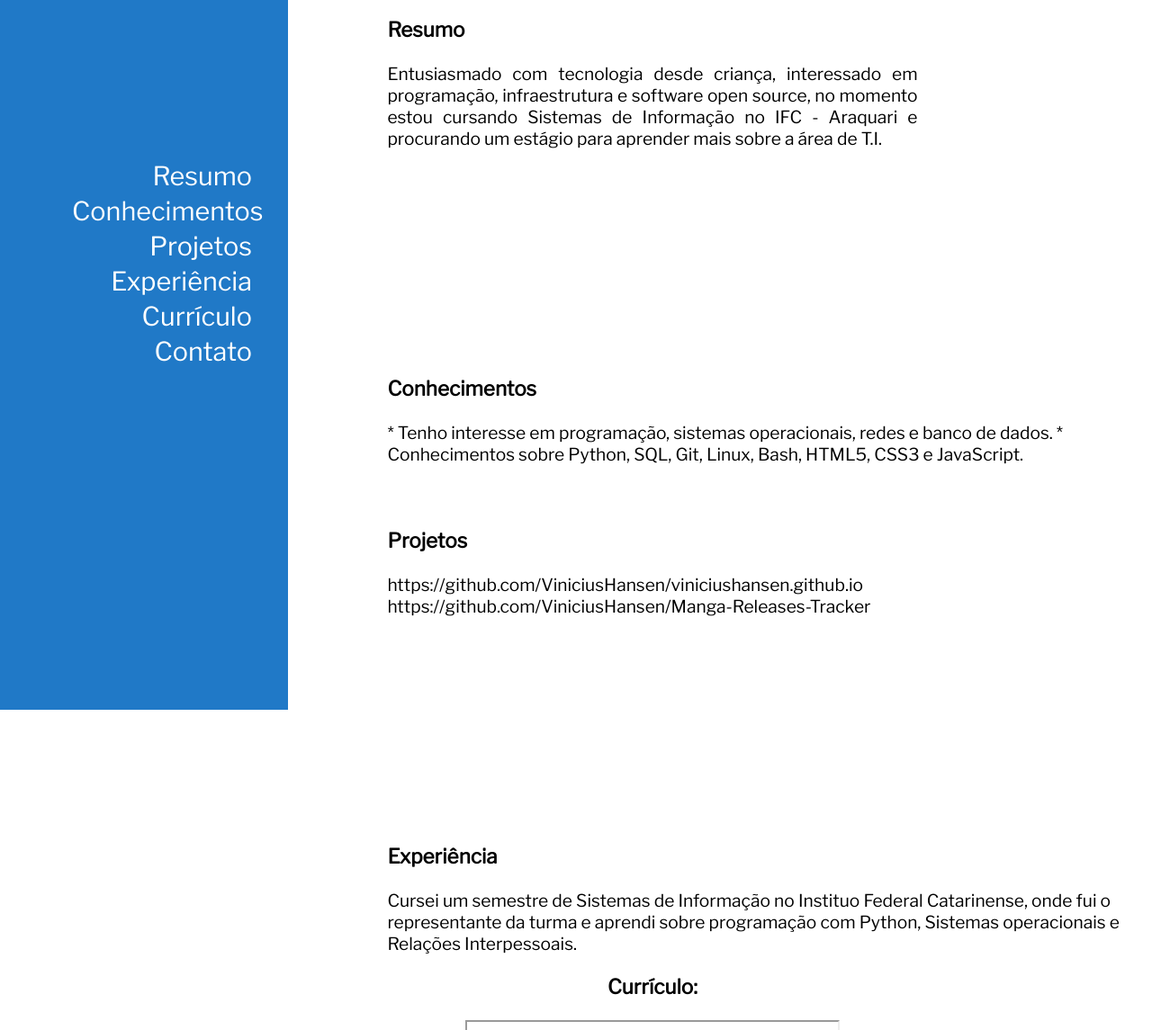
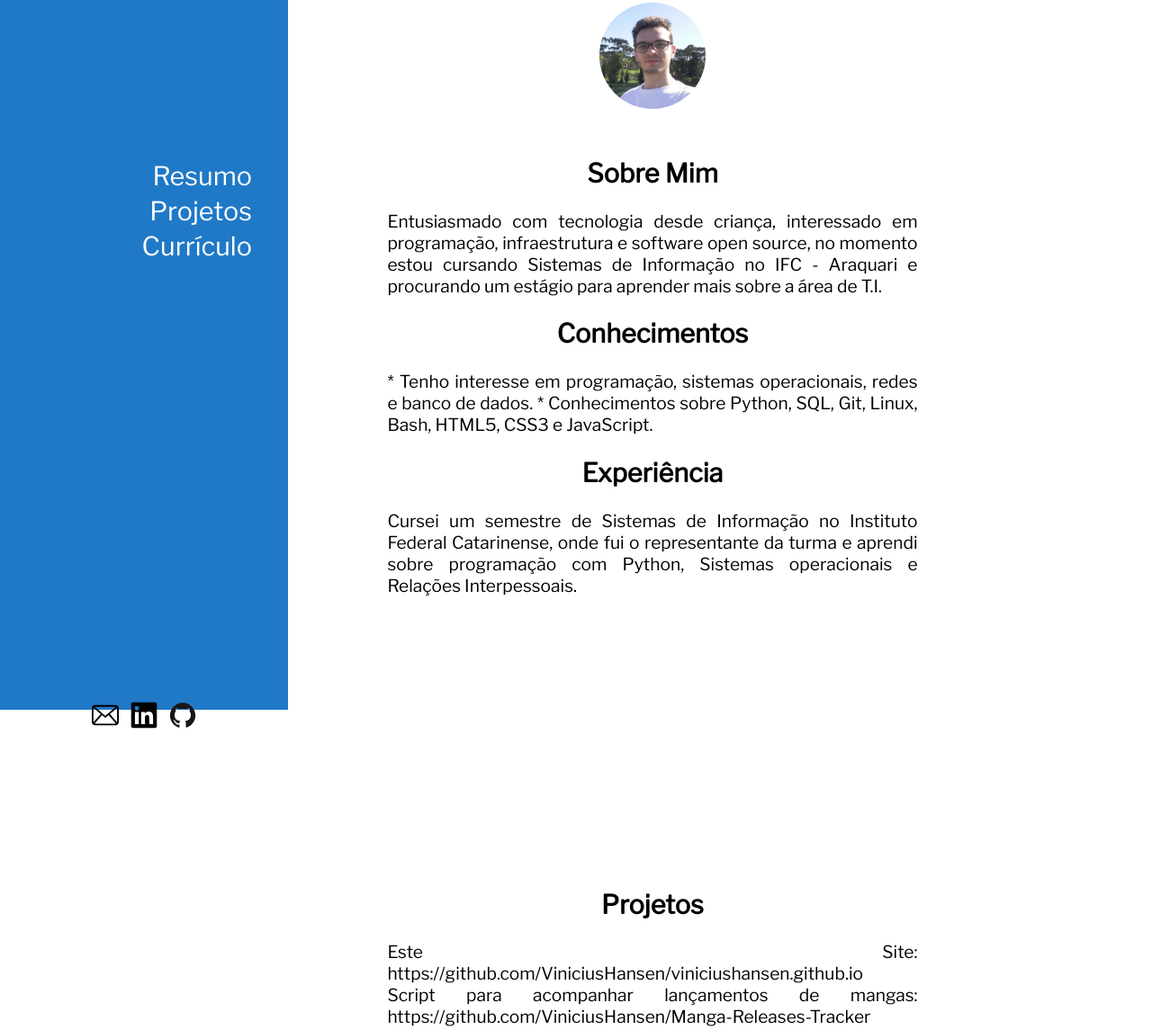
Before and after one commit to ViniciusHansen/old-website, a plain HTML site: page index.html in a window 1280 px wide. Shown: the part 59-1204 px from the top of the page at 90% size. Drawn offline with Linux system fonts and the light colour scheme.

Commit message:
add icons

```diff
--- a/index.html
+++ b/index.html
@@ -15,54 +15,56 @@
             <nav>
                 <ul>
                     <li><a href="#resumo">Resumo</a></li>
-                    <li><a href="#conhecimentos">Conhecimentos</a></li>
                     <li><a href="#projetos">Projetos</a></li>
-                    <li><a href="#experiencia">Experiência</a></li>
                     <li><a href="#curriculo">Currículo</a></li>
-                    <li><a href="#contato">Contato</a></li>
                 </ul>
             </nav>
+        </div>
+
+        <br><br><br><br><br><br><br><br><br><br><br><br><br><br><br><br><br><br><br><br><br><br><br><br>
+        <div class="footer">
+            <a href="mailto:vinicius.carlo.hansen@gmail.com">
+                <img alt="Email" height="30" width="40" src="/icons/mail.svg">
+            </a>
+            <a href="https://www.linkedin.com/in/viniciushansen/" target="blank">
+                <img alt="LinkedIn" height="30" width="40" src="/icons/linkedin-plain.svg">
+            </a>
+            <a href="https://github.com/ViniciusHansen" target="blank">
+                <img alt="GitHub" height="30" width="40" src="/icons/github-original.svg">
+            </a>
         </div>
     </section>
 
     <div id="wrapper">
 
-        <section id="resumo" class="wrapper style1 fullscreen fade-up">
-            <h3>Resumo</h3>
+        <section id="resumo" class="resumo">
+            <img class="foto" src="/images/Profile_img.png"><br>
+            <h1>Sobre Mim</h1>
             Entusiasmado com tecnologia desde criança, interessado em programação, infraestrutura e software open
             source, no momento estou cursando Sistemas de Informação no IFC - Araquari e procurando um estágio para
             aprender mais sobre a área de T.I.
+            <h1>Conhecimentos</h1>
+            * Tenho interesse em programação, sistemas operacionais, redes e banco de dados.
+            * Conhecimentos sobre Python, SQL, Git, Linux, Bash, HTML5, CSS3 e JavaScript.
+            <h1>Experiência</h1>
+            Cursei um semestre de Sistemas de Informação no Instituto Federal Catarinense, onde fui o representante da
+            turma e aprendi sobre programação com Python, Sistemas operacionais e Relações Interpessoais.
         </section>
 
-        <section id="conhecimentos" class="wrapper style2 spotlights">
-            <h3>Conhecimentos</h3>
-            * Tenho interesse em programação, sistemas operacionais, redes e banco de dados.
-            * Conhecimentos sobre Python, SQL, Git, Linux, Bash, HTML5, CSS3 e JavaScript.
-        </section>
-
-        <section id="projetos" class="wrapper style3 fade-up">
-            <h3>Projetos</h3>
-            https://github.com/ViniciusHansen/viniciushansen.github.io
+        <section id="projetos" class="projetos">
+            <h1>Projetos</h1>
+            Este Site:
+            https://github.com/ViniciusHansen/viniciushansen.github.io <br>
+            Script para acompanhar lançamentos de mangas:
             https://github.com/ViniciusHansen/Manga-Releases-Tracker
         </section>
 
-        <section id="experiencia" class="wrapper style1 fade-up">
-            <h3>Experiência</h3>
-            Cursei um semestre de Sistemas de Informação no Instituo Federal Catarinense, onde fui o representante da
-            turma e aprendi sobre programação com Python, Sistemas operacionais e Relações Interpessoais.
+
+        <section id="curriculo" class="curriculo">
+            <h1>Currículo: </h1>
+            <iframe src="/CV_Vinícius Hansen.pdf" width="70%" height="970px"></iframe>
         </section>
 
-        <section id="curriculo" class="wrapper style1 fade-up">
-            <h3>Currículo: </h3>
-            <iframe src="/CV_Vinícius Hansen.pdf" width="70%" height="1000px"></iframe>
-        </section>
-
-        <section id="contato" class="wrapper style1 fade-up">
-            <h3>Contato</h3>
-            <a href="mailto:vinicius.carlo.hansen@gmail.com">Email</a>
-            <a href="https://www.linkedin.com/in/viniciushansen/" target="blank">LinkedIn</a>
-            <a href="https://github.com/ViniciusHansen" target="blank">GitHub</a>
-        </section>
 
     </div>
 </body>
```
Also changed, not shown: icons/github-original.svg (added), icons/linkedin-plain.svg (added), icons/mail.svg (added), images/Profile_img.png (added), 1 other file.
